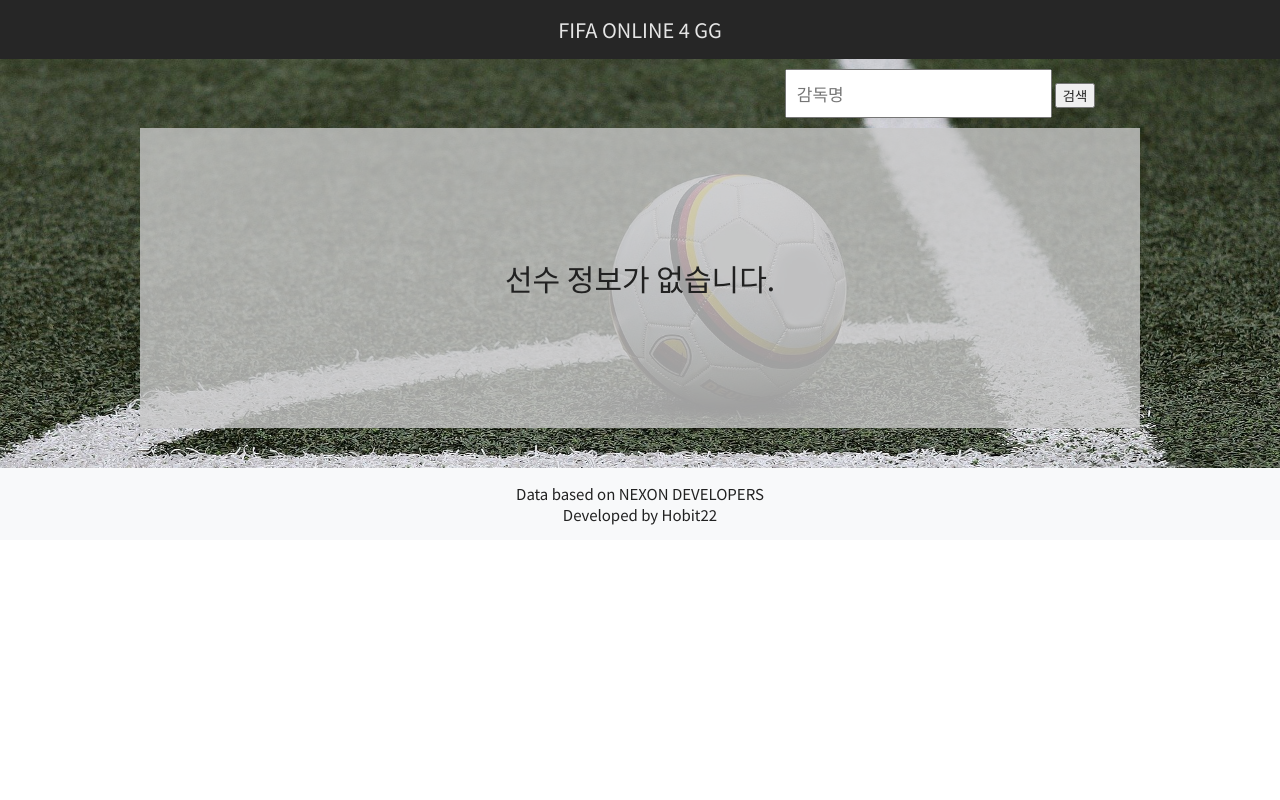
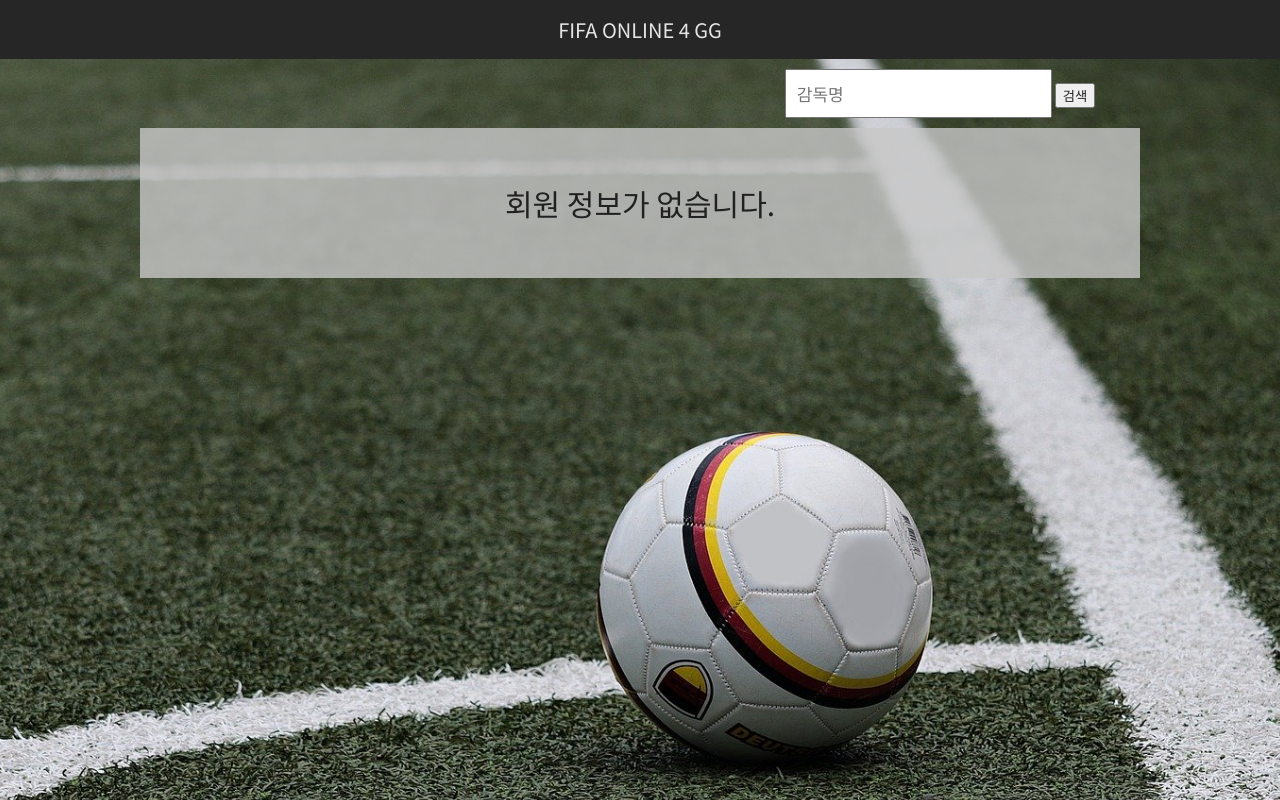
Before and after one commit to hobit22/fifagg, a website: page views/search/form.html in a window 1280 px wide. Shown: the top 800 px of the page. Drawn offline with nearby package versions, Linux system fonts and the light colour scheme; files that its build step writes are made by us from their sources.

Commit message:
추가 css 작업

```diff
--- a/public/css/style.css
+++ b/public/css/style.css
@@ -8,10 +8,10 @@ dl { padding:0; margin: 0; display: table; width: 100%; }
 dt { display: table-cell; vertical-align: middle; width: 130px; padding: 10px; }
 dd { display: table-cell; vertical-align: middle; padding: 10px; }
 .dn { display: none !important;}
-.noData { height: 300px; text-align : center; font-size: 30px; line-height: 300px;}
+.noData { height: 150px; text-align : center; font-size: 30px; line-height: 150px;}
 
 .layout_width { max-width: 1000px !important; margin : 0 auto !important;}
-#main_wrap { height: 100%; background-image : url("/img/main_bg.jpg"); background-size: cover; position: relative; background-position:center center; background-repeat: no-repeat}
+#main_wrap { min-height: 1000px;height: 100%; background-image : url("/img/main_bg.jpg"); background-size: cover; position: relative; background-position:center center; background-repeat: no-repeat}
 
 .header{ background-color: rgb(38,38,38); }
 .top_header { color: #e5e5e5; text-align : center; font-size: 20px; padding : 15px 0; width: 100%; display: block;}
--- a/views/search/form.html
+++ b/views/search/form.html
@@ -11,7 +11,7 @@
 
 <div class='data_wrap userData'>
 	{% if not userData %}
-	<div class='noData'>선수 정보가 없습니다.</div>
+	<div class='noData'>회원 정보가 없습니다.</div>
 	{% else %}
 	<dl>
 		<dt>accessId</dt>
```
